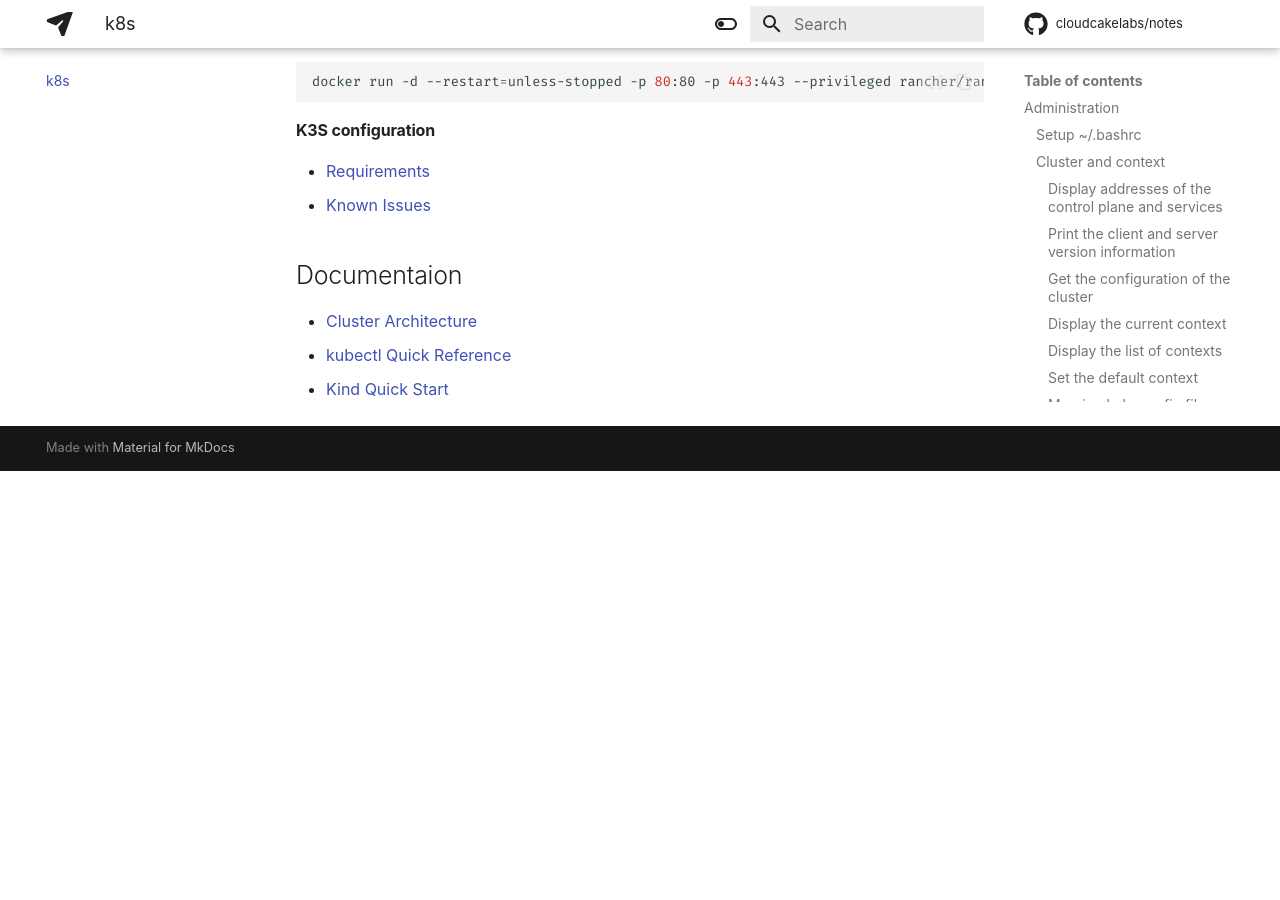
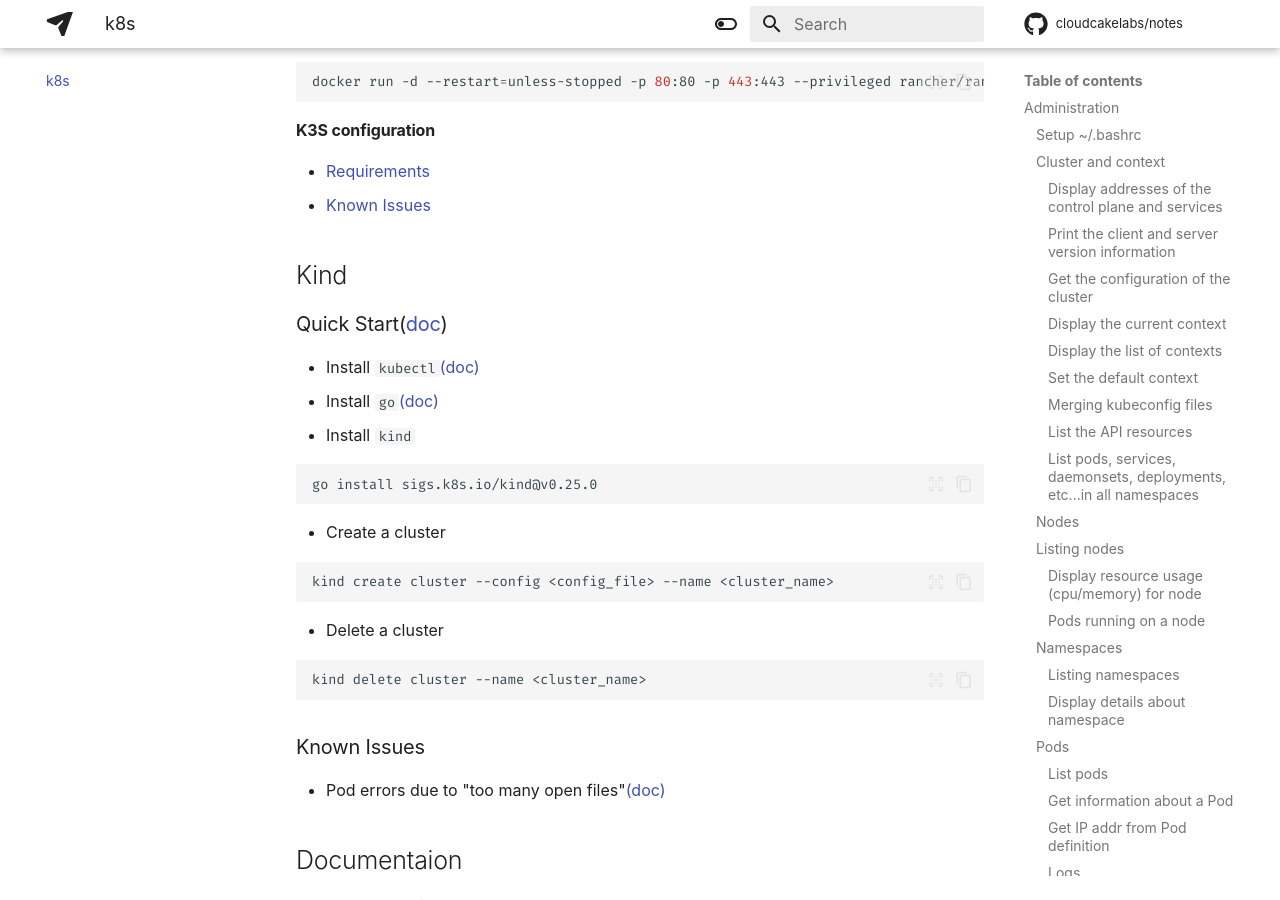
Before and after one commit to cloudcakelabs/notes, an MkDocs documentation site: the page built from docs/k8s.md, in a window 1280 px wide and 900 px high, scrolled down 5035 px. Built offline with MkDocs 1.6.1 and Material for MkDocs 9.7.7, drawn with Linux system fonts in a browser that asks for light colours; some web fonts are replaced; comment, search, counter and statistics services are not loaded; before the commit the page ends 5506 px from its top, so only the background shows below that.

Commit message:
Update notes.

````diff
--- a/docs/k8s.md
+++ b/docs/k8s.md
@@ -291,6 +291,34 @@
 - [Requirements](https://docs.k3s.io/installation/requirements)
 - [Known Issues](https://docs.k3s.io/known-issues)
 
+## Kind
+
+### Quick Start([doc](https://kind.sigs.k8s.io/docs/user/quick-start/))
+
+- Install `kubectl`[(doc)](https://kubernetes.io/docs/tasks/tools/install-kubectl-linux/)
+- Install `go`[(doc)](https://go.dev/doc/install)
+- Install `kind`
+
+```sh
+go install sigs.k8s.io/kind@v0.25.0
+```
+
+- Create a cluster
+
+```sh
+kind create cluster --config <config_file> --name <cluster_name>
+```
+
+- Delete a cluster
+
+```sh
+kind delete cluster --name <cluster_name>
+```
+
+### Known Issues
+
+- Pod errors due to "too many open files"[(doc)](https://kind.sigs.k8s.io/docs/user/known-issues/#pod-errors-due-to-too-many-open-files)
+
 ## Documentaion
 
 - [Cluster Architecture](https://kubernetes.io/docs/concepts/architecture/)
````
